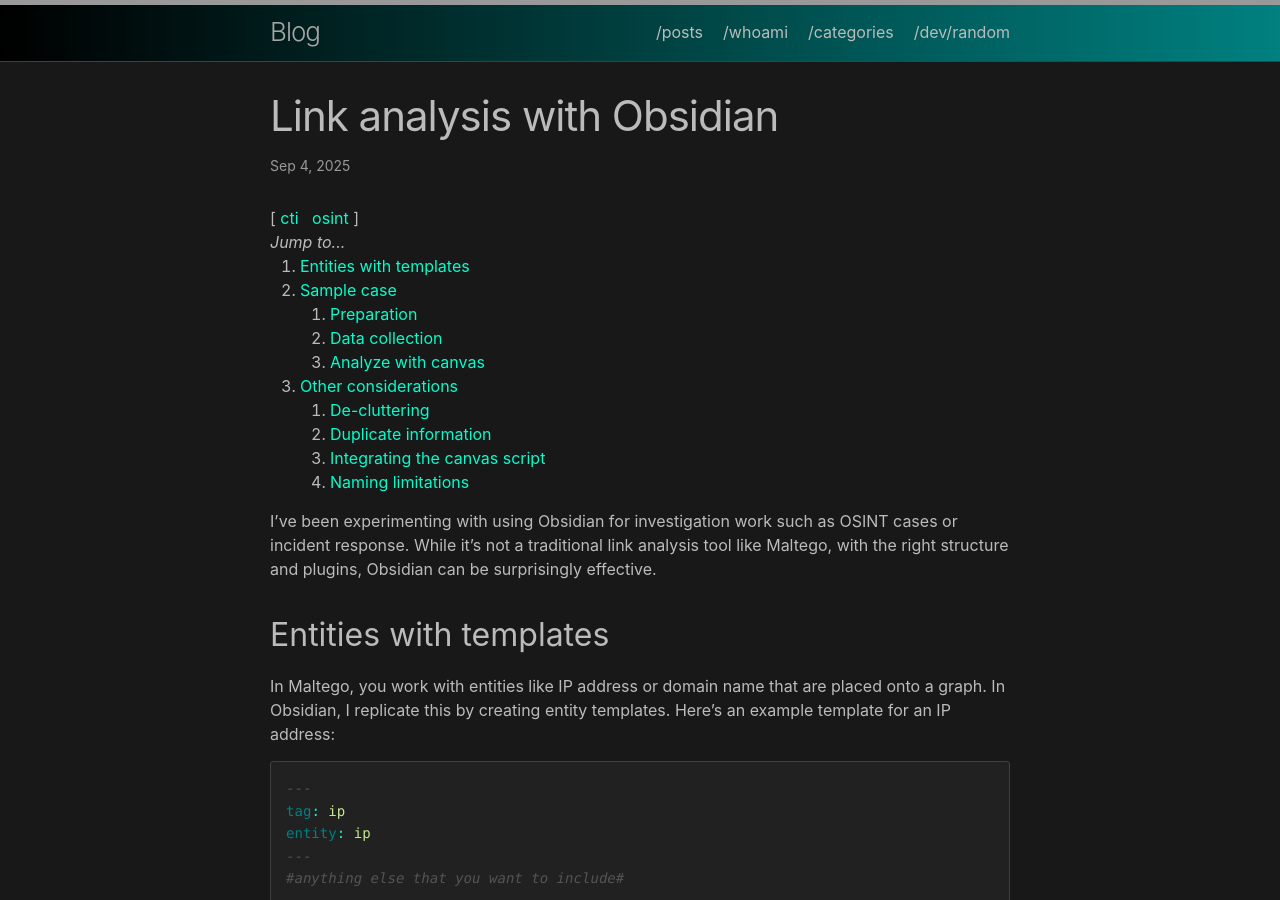
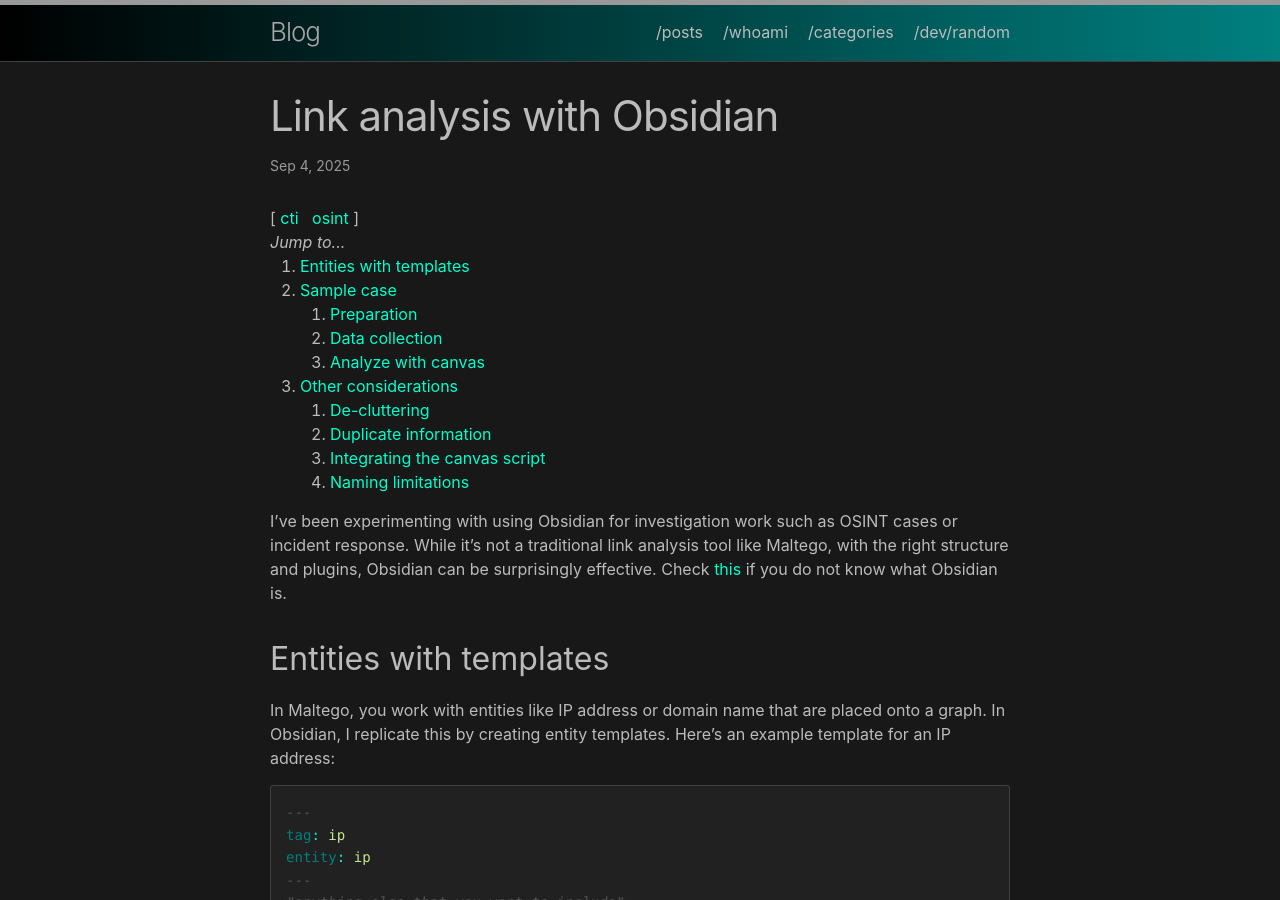
Before and after one commit to mtask/mtask.github.io, a Jekyll site: the page built from _posts/2025-09-04-obsidian-analysis.md, in a window 1280 px wide and 900 px high. Built offline with Jekyll 4.4.1, drawn with Linux system fonts in a browser that asks for light colours.

Commit message:
new post

```diff
--- a/_posts/2025-09-04-obsidian-analysis.md
+++ b/_posts/2025-09-04-obsidian-analysis.md
@@ -6,6 +6,7 @@ tags: ['cti', 'osint']
 {:toc}
 
 I’ve been experimenting with using Obsidian for investigation work such as OSINT cases or incident response. While it’s not a traditional link analysis tool like Maltego, with the right structure and plugins, Obsidian can be surprisingly effective.
+Check [this](https://obsidian.md/) if you do not know what Obsidian is.
 
 ## Entities with templates
 
```
